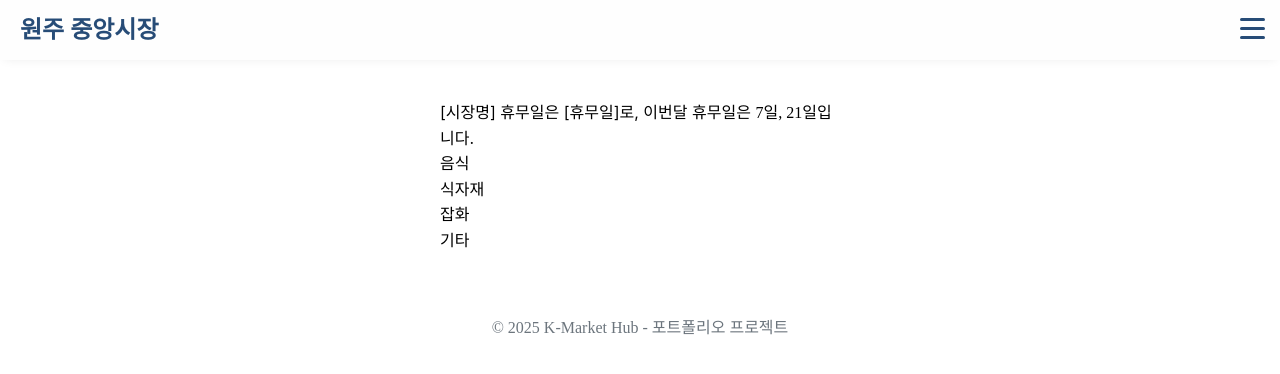
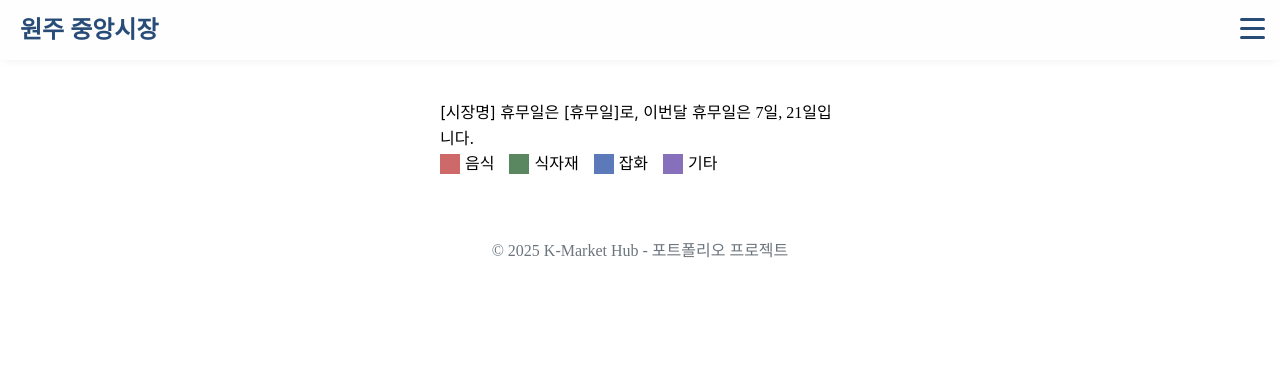
Before and after one commit to d97s111m/k-market-hub, a React (Create React App) app: page /marketmap in a window 1280 px wide. Shown: the top 374 px of the page. Built offline with nearby package versions, Linux system fonts and the light colour scheme; no server answers; a web font is replaced by a local one.

Commit message:
edit for updating at vercel

```diff
--- a/package.json
+++ b/package.json
@@ -8,6 +8,7 @@
     "@testing-library/react": "^16.3.0",
     "@testing-library/user-event": "^13.5.0",
     "react": "^19.2.0",
+    "react-cookie": "^8.0.1",
     "react-dom": "^19.2.0",
     "react-router-dom": "^7.9.5",
     "react-scripts": "5.0.1",
--- a/src/components/layout/Header.jsx
+++ b/src/components/layout/Header.jsx
@@ -1,4 +1,4 @@
-import { Link } from "react-router-dom";
+// import { Link } from "react-router-dom";
 import { useState } from "react";
 import "./Header.css";
 
--- a/src/pages/consumer/MarketMap.css
+++ b/src/pages/consumer/MarketMap.css
@@ -1,3 +1,38 @@
 .market-map-section {
   padding: 100px 0 50px;
 }
+
+.market-map-section .legend-container {
+  display: flex;
+}
+
+.market-map-section .legend-container p {
+  display: flex;
+  align-items: center;
+}
+
+.market-map-section .legend-container .color-box {
+  display: inline-block;
+  width: 20px;
+  aspect-ratio: 1 / 1;
+}
+
+.market-map-section .legend-container .legend-name {
+  margin: 0 15px 0 5px;
+}
+
+.color-box.restaurant {
+  background-color: #ce6969;
+}
+
+.color-box.grocery {
+  background-color: #5a8660;
+}
+
+.color-box.haberdashery {
+  background-color: #5c79b9;
+}
+
+.color-box.etc {
+  background-color: #866fbb;
+}
--- a/src/pages/consumer/MarketMap.jsx
+++ b/src/pages/consumer/MarketMap.jsx
@@ -8,6 +8,7 @@ function MarketMap() {
           <p className="sub-font">
             [시장명] 휴무일은 [휴무일]로, 이번달 휴무일은{" "}
             <span className="holiday">7일, 21일</span>입니다.
+            {/* 개발을 통해 휴무일 자동 설정이 필요함 */}
           </p>
         </div>
         <div className="legend-container">
```
Also changed, not shown: 1 other file (tests, documents, lock files or other folders).
